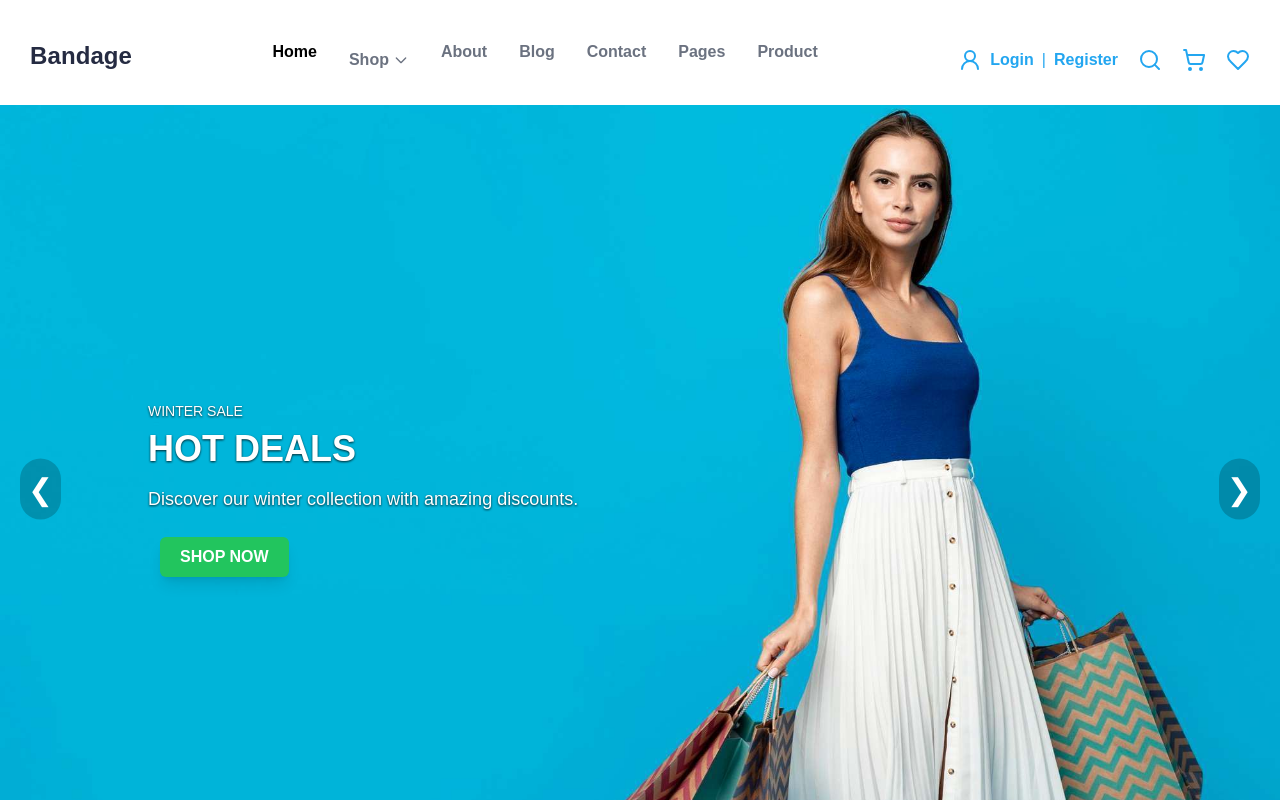
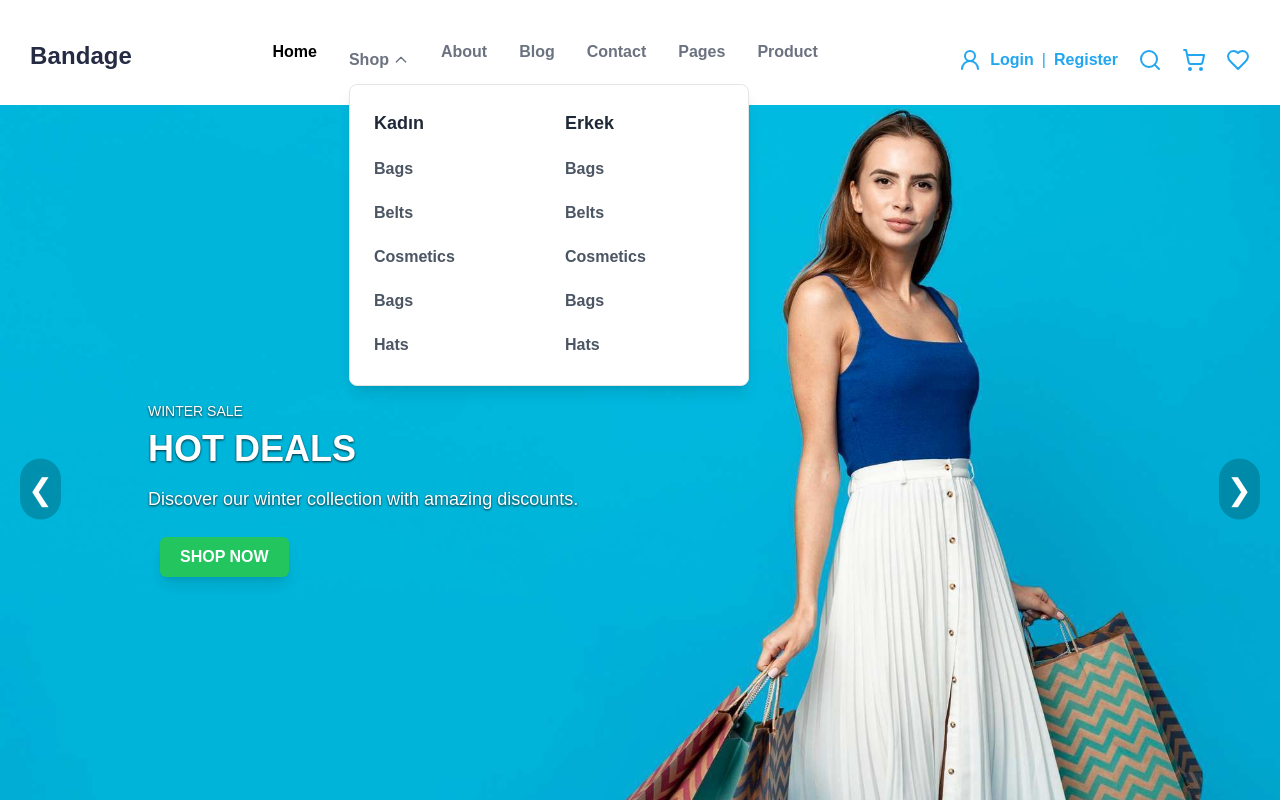
Before and after one commit to Gulsahkrklc/e-comm, a React (Vite) app: page / in a window 1280 px wide. Both pictures are taken after a click on the button "Shop". Shown: the top 800 px of the page. Built offline with nearby package versions, Linux system fonts and the light colour scheme.

Commit message:
DropDown active in ShopPage

```diff
--- a/src/App.jsx
+++ b/src/App.jsx
@@ -56,6 +56,9 @@ function App() {
         <Route path="/shop">
           <ShopPage />
         </Route>
+        <Route path="shop/:gender/:categoryName/:categoryId" element={<ShopPage />}>
+          <ShopPage />
+        </Route>
         <Route path="/signup">
           <SignupForm />
         </Route>
--- a/src/layout/Header.jsx
+++ b/src/layout/Header.jsx
@@ -7,6 +7,7 @@ import Gravatar from 'react-gravatar';
 function Header() {
     const [isMobileMenuOpen, setIsMobileMenuOpen] = useState(false);
     const [isLoginOpen, setIsLoginOpen] = useState(false);
+    const [isShopMenuOpen, setIsShopMenuOpen] = useState(false);
     const history = useHistory();
 
     const user = useSelector((state) => state.client.user);
@@ -23,6 +24,10 @@ function Header() {
         setIsLoginOpen(!isLoginOpen);
     };
 
+    const toggleShopMenu = () => {
+        setIsShopMenuOpen(!isShopMenuOpen);
+    };
+
     const categories = {
         kadin: ['Bags', 'Belts', 'Cosmetics', 'Bags', 'Hats'],
         erkek: ['Bags', 'Belts', 'Cosmetics', 'Bags', 'Hats']
@@ -37,14 +42,22 @@ function Header() {
                 <nav className="hidden lg:flex justify-between items-center px-[30px] font-semibold relative">
                     <ul className="flex gap-8 text-gray-500">
                         <NavLink exact to="/" activeClassName="selected" className="hover:text-black">Home</NavLink>
-                        <div className="relative group">
-                            <button className="hover:text-black flex items-center gap-1 py-2">
+                        <div className="relative">
+                            <button
+                                onClick={toggleShopMenu}
+                                onMouseEnter={() => setIsShopMenuOpen(true)}
+                                className="hover:text-black flex items-center gap-1 py-2"
+                            >
                                 Shop
-                                <svg className="w-4 h-4" fill="none" stroke="currentColor" viewBox="0 0 24 24">
+                                <svg className={`w-4 h-4 transition-transform ${isShopMenuOpen ? 'rotate-180' : ''}`} fill="none" stroke="currentColor" viewBox="0 0 24 24">
                                     <path strokeLinecap="round" strokeLinejoin="round" strokeWidth={2} d="M19 9l-7 7-7-7" />
                                 </svg>
                             </button>
-                            <div className="absolute hidden group-hover:block top-full left-0 mt-1 w-[400px] bg-white border rounded-lg shadow-lg z-50">
+                            {isShopMenuOpen && (
+                                <div
+                                    className="absolute top-full left-0 mt-1 w-[400px] bg-white border rounded-lg shadow-lg z-50"
+                                    onMouseLeave={() => setIsShopMenuOpen(false)}
+                                >
                                     <div className="p-6 grid grid-cols-2 gap-8">
                                         <div>
                                             <h3 className="font-bold text-lg mb-4 text-gray-800">Kadın</h3>
@@ -53,7 +66,8 @@ function Header() {
                                                     <li key={index}>
                                                         <Link
                                                             to={`/shop/kadin/${category.toLowerCase()}`}
-                                                        className="text-gray-600 hover:text-black"
+                                                            className="text-gray-600 hover:text-black block py-1"
+                                                            onClick={() => setIsShopMenuOpen(false)}
                                                         >
                                                             {category}
                                                         </Link>
@@ -68,7 +82,8 @@ function Header() {
                                                     <li key={index}>
                                                         <Link
                                                             to={`/shop/erkek/${category.toLowerCase()}`}
-                                                        className="text-gray-600 hover:text-black"
+                                                            className="text-gray-600 hover:text-black block py-1"
+                                                            onClick={() => setIsShopMenuOpen(false)}
                                                         >
                                                             {category}
                                                         </Link>
@@ -78,6 +93,7 @@ function Header() {
                                         </div>
                                     </div>
                                 </div>
+                            )}
                         </div>
                         <NavLink to="/about" activeClassName="selected" className="hover:text-black">About</NavLink>
                         <NavLink to="/blog" activeClassName="selected" className="hover:text-black">Blog</NavLink>
--- a/src/pages/ShopPage.jsx
+++ b/src/pages/ShopPage.jsx
@@ -76,7 +76,7 @@ const ShopPage = () => {
                 <img
                   src={category.img}
                   alt={category.title}
-                  className="w-full h-40 object-top object-cover"
+                  className="w-full h-48 object-contain"
                 />
                 <div className="absolute inset-0 bg-black bg-opacity-50 flex items-center justify-center">
                   <p className="text-white text-xl font-semibold text-center">
@@ -101,7 +101,7 @@ const ShopPage = () => {
                 <img
                   src={category.img}
                   alt={category.title}
-                  className="w-full h-40 object-cover rounded-t-lg"
+                  className="w-full h-48 object-contain rounded-t-lg"
                 />
                 <div className="p-4">
                   <h3 className="text-lg font-semibold">{category.title}</h3>
```
Lines whose indentation alone changed are shown as unchanged.
